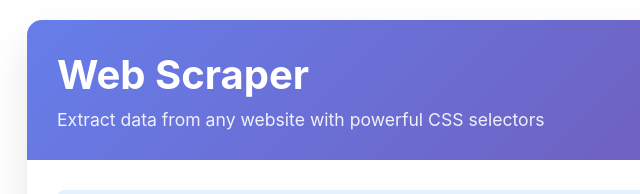
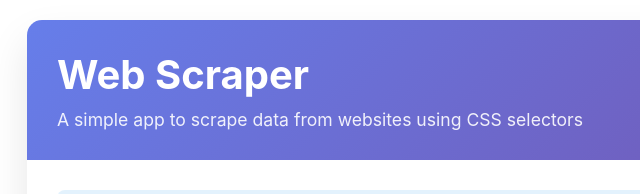
Before and after one commit to Puter-Apps/scraper, a plain HTML site: page src/index.html in a window 1280 px wide. Shown: the top 194 px of the page, 13-653 px from the left. Drawn offline with Linux system fonts and the light colour scheme.

Commit message:
Add README.md

```diff
--- a/src/index.html
+++ b/src/index.html
@@ -13,7 +13,7 @@
         <div class="header">
             <div class="header-content">
                 <h1>Web Scraper</h1>
-                <p>Extract data from any website with powerful CSS selectors</p>
+                <p>A simple app to scrape data from websites using CSS selectors</p>
             </div>
             <a href="https://github.com/puter-apps/scraper" class="github-link" target="_blank" rel="noopener noreferrer">
                 <svg xmlns="http://www.w3.org/2000/svg" viewBox="0 0 24 24" width="20px" height="20px" fill="currentColor">
```
Also changed, not shown: screenshot.png (added), 2 other files.
